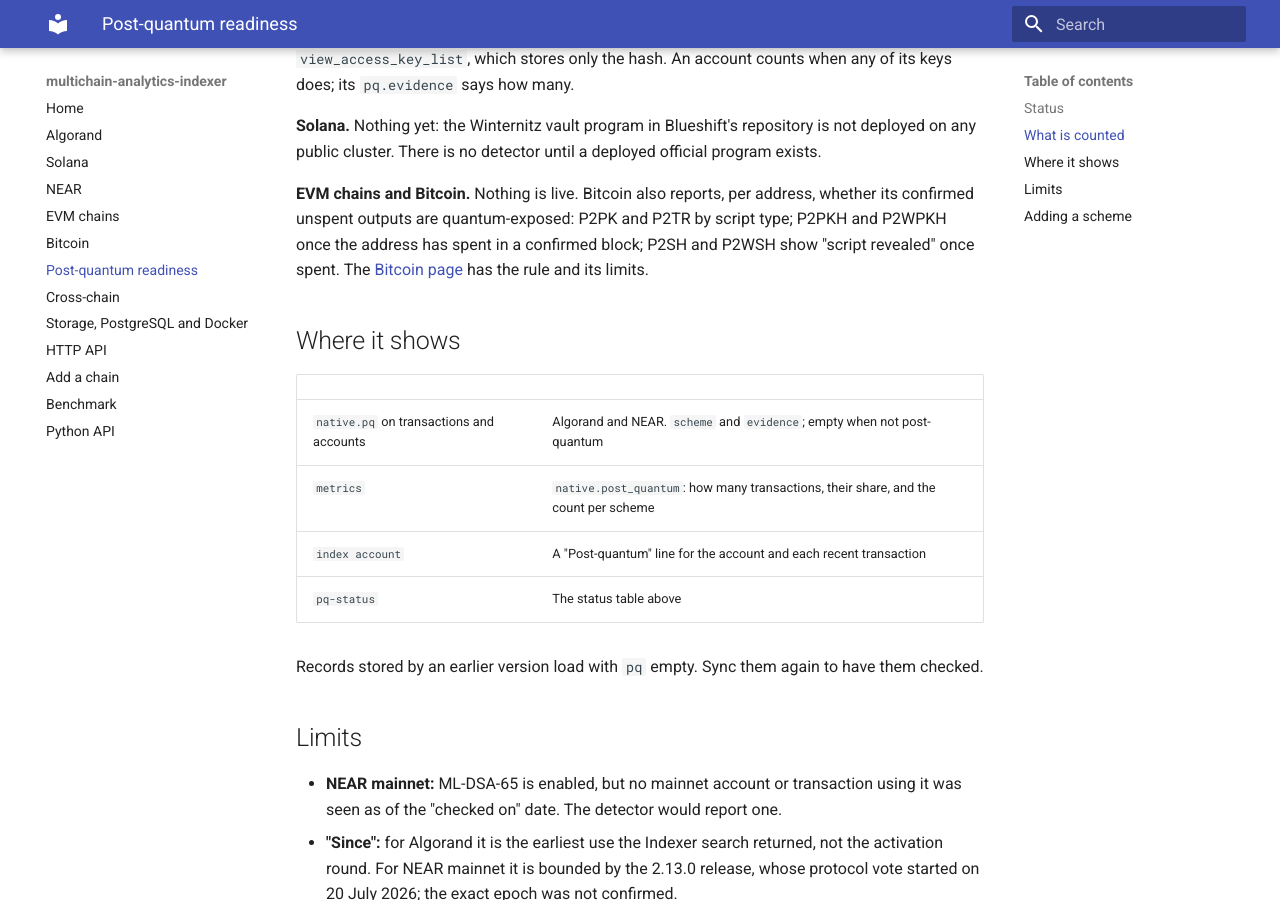
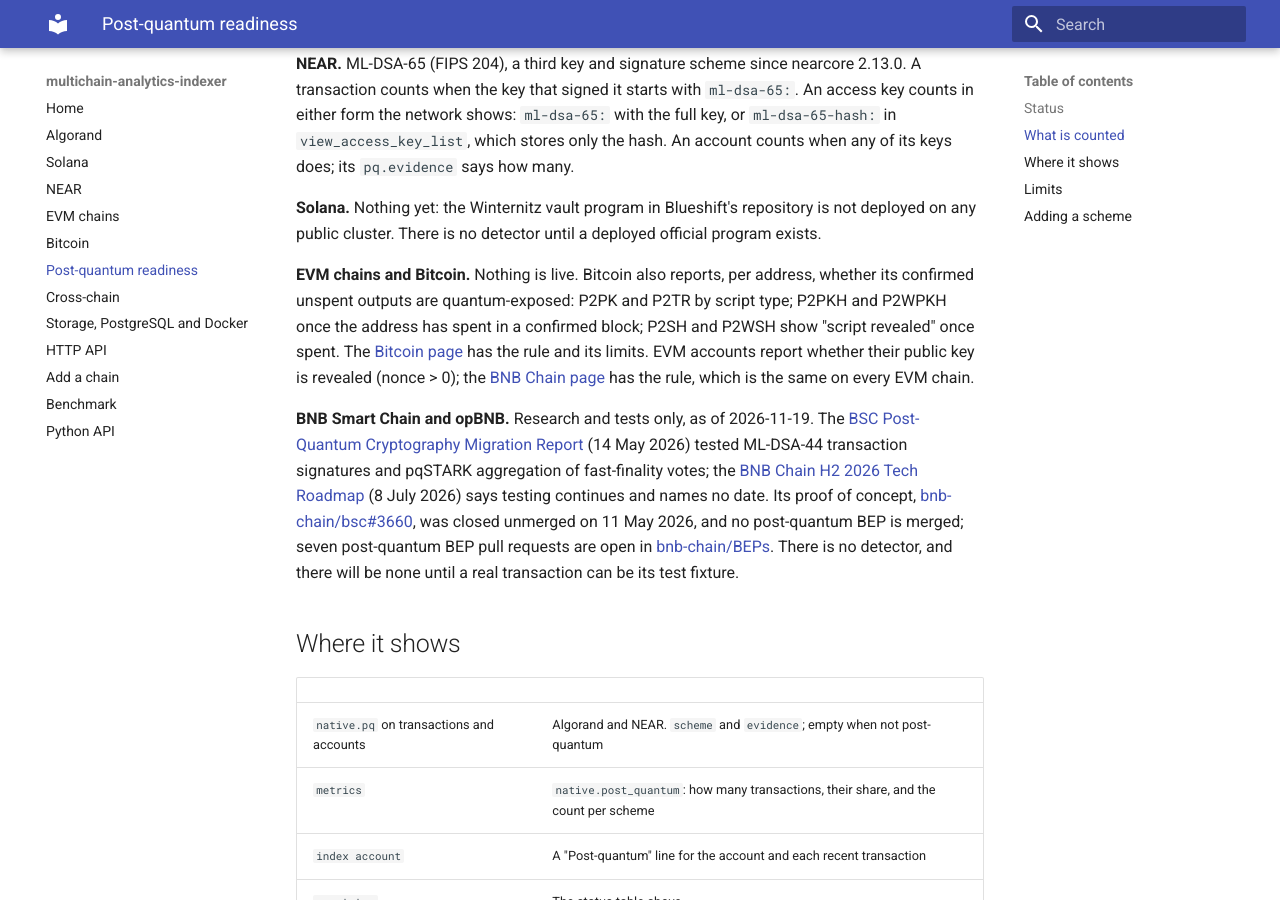
Before and after one commit to majidali32ms-lang/multichain-analytics-indexer, an MkDocs documentation site: the page built from docs/post-quantum.md, in a window 1280 px wide and 900 px high, scrolled down 2092 px. Built offline with MkDocs 1.6.1 and Material for MkDocs 9.7.7, drawn with Linux system fonts in a browser that asks for light colours; some of the changed text lies outside the part shown.

Commit message:
Check the BNB Smart Chain post-quantum row again and add opBNB's sources

```diff
--- a/docs/post-quantum.md
+++ b/docs/post-quantum.md
@@ -19,8 +19,8 @@ checked.
 | optimism | mainnet | none live yet |  |  | A roadmap exists, nothing is live: the Post-Quantum Roadmap for the Superchain (2026-01-14) plans to retire ECDSA accounts by January 2036, subject to governance, and has not chosen a scheme. | [source](https://optimism.io/blog/a-post-quantum-roadmap-for-the-superchain) | 2026-11-09 |
 | base | mainnet | none live yet |  |  | No official post-quantum statement found. Optimism's Superchain roadmap does not name Base, which has run its own stack since its Azul upgrade (2026); its P256VERIFY precompile is not post-quantum. | [source](https://base.org/blog/introducing-base-azul) | 2026-11-09 |
 | polygon | mainnet | none live yet |  |  | No official post-quantum statement found in the Polygon PoS docs, blog or improvement proposals. | [source](https://docs.polygon.technology/pos/overview/) | 2026-11-09 |
-| bnb | mainnet | none live yet |  |  | Research only: a migration report (2026-05-14) benchmarked ML-DSA-44 transaction signatures; its proof of concept was not merged, and no BEP enables them. | [source](https://www.bnbchain.org/en/blog/bsc-post-quantum-cryptography-migration-report) | 2026-11-09 |
-| opbnb | mainnet | none live yet |  |  | No post-quantum statement found in the opBNB docs; BNB Smart Chain's own work is research only (see its row). | [source](https://docs.bnbchain.org/bnb-opbnb/) | 2026-11-16 |
+| bnb | mainnet | none live yet |  |  | Research and tests only: the BSC Post-Quantum Cryptography Migration Report (2026-05-14) tested ML-DSA-44 transaction signatures and pqSTARK vote aggregation; the BNB Chain H2 2026 Tech Roadmap (2026-07-08) says testing continues. The proof of concept (bnb-chain/bsc#3660) was closed unmerged, and no post-quantum BEP is merged; seven proposals are open. | [source](https://www.bnbchain.org/en/blog/bsc-post-quantum-cryptography-migration-report) | 2026-11-19 |
+| opbnb | mainnet | none live yet |  |  | No post-quantum statement found in the opBNB docs; BNB Smart Chain's own work is research only (see its row). | [source](https://docs.bnbchain.org/bnb-opbnb/) | 2026-11-19 |
 | bitcoin | mainnet | none live yet |  |  | BIP-360 (P2MR, a witness v2 output with no key path) and BIP-361 (migration and legacy signature sunset) are drafts with no activation parameters; no post-quantum signature BIP exists, and Bitcoin Core 32.1 adds none. | [source](https://github.com/bitcoin/bips/blob/master/bip-0360.mediawiki) | 2026-11-13 |
 
 `multichain-indexer pq-status` prints the same table. It comes from one file,
@@ -55,7 +55,20 @@ exists.
 confirmed unspent outputs are quantum-exposed: P2PK and P2TR by script type; P2PKH and P2WPKH
 once the address has spent in a confirmed block; P2SH and P2WSH show "script revealed" once
 spent. The [Bitcoin page](chains/bitcoin.md#quantum-exposed-outputs) has the rule and its
-limits.
+limits. EVM accounts report whether their public key is revealed (nonce > 0); the
+[BNB Chain page](chains/bnb.md#public-key-exposure) has the rule, which is the same on every
+EVM chain.
+
+**BNB Smart Chain and opBNB.** Research and tests only, as of 2026-11-19. The
+[BSC Post-Quantum Cryptography Migration Report](https://www.bnbchain.org/en/blog/bsc-post-quantum-cryptography-migration-report)
+(14 May 2026) tested ML-DSA-44 transaction signatures and pqSTARK aggregation of fast-finality
+votes; the
+[BNB Chain H2 2026 Tech Roadmap](https://www.bnbchain.org/en/blog/bnb-chain-h2-2026-tech-roadmap-doubling-down-on-speed)
+(8 July 2026) says testing continues and names no date. Its proof of concept,
+[bnb-chain/bsc#3660](https://github.com/bnb-chain/bsc/pull/3660), was closed unmerged on 11 May
+2026, and no post-quantum BEP is merged; seven post-quantum BEP pull requests are open in
+[bnb-chain/BEPs](https://github.com/bnb-chain/BEPs/pulls?q=quantum). There is no detector, and
+there will be none until a real transaction can be its test fixture.
 
 ## Where it shows
 
```
Also changed, not shown: 1 other file.
